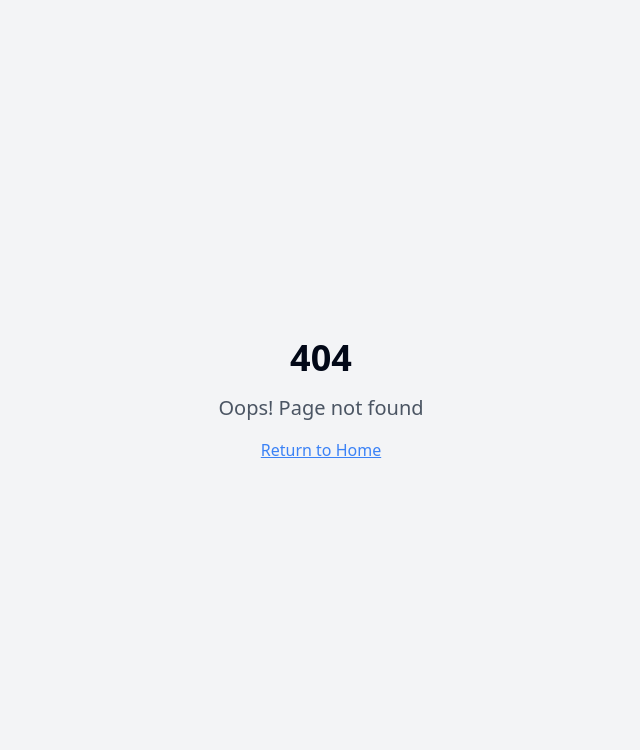
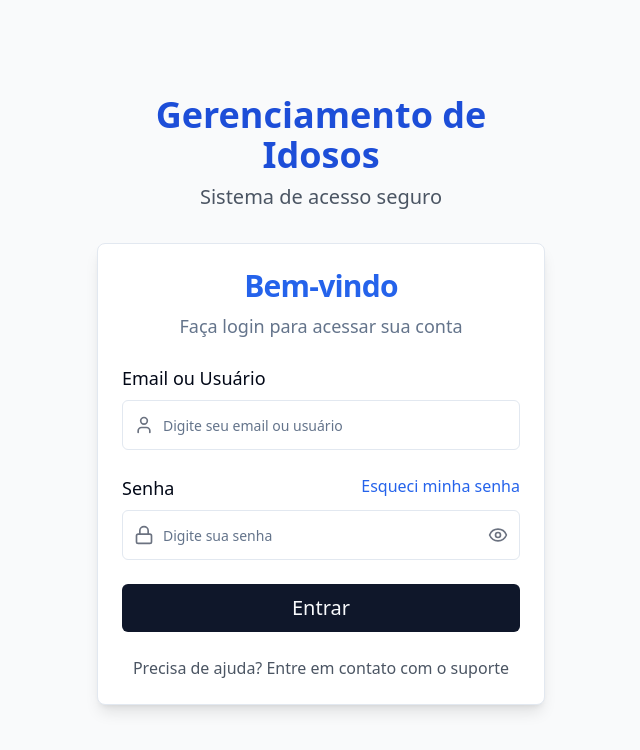
Before and after one commit to IgorCerqueira/gentle-login-seniors-app, a React (Vite) app: page /login in a window 1280 px wide. Before the commit this address had no page. Shown: the top 750 px of the page, without its empty margins (319-959 px from the left). Built offline with nearby package versions, Linux system fonts and the light colour scheme.

Commit message:
Add login screen
Implement a login screen for the elderly management application.

```diff
--- a/src/App.tsx
+++ b/src/App.tsx
@@ -4,6 +4,7 @@ import { TooltipProvider } from "@/components/ui/tooltip";
 import { QueryClient, QueryClientProvider } from "@tanstack/react-query";
 import { BrowserRouter, Routes, Route } from "react-router-dom";
 import Index from "./pages/Index";
+import Login from "./pages/Login";
 import NotFound from "./pages/NotFound";
 
 const queryClient = new QueryClient();
@@ -16,6 +17,7 @@ const App = () => (
       <BrowserRouter>
         <Routes>
           <Route path="/" element={<Index />} />
+          <Route path="/login" element={<Login />} />
           {/* ADD ALL CUSTOM ROUTES ABOVE THE CATCH-ALL "*" ROUTE */}
           <Route path="*" element={<NotFound />} />
         </Routes>
--- /dev/null
+++ b/src/components/LoginForm.tsx
@@ -0,0 +1,89 @@
+
+import { useState } from "react";
+import { Button } from "@/components/ui/button";
+import { Input } from "@/components/ui/input";
+import { Label } from "@/components/ui/label";
+import { Card, CardContent, CardDescription, CardFooter, CardHeader, CardTitle } from "@/components/ui/card";
+import { Eye, EyeOff, User, Lock } from "lucide-react";
+
+export function LoginForm() {
+  const [showPassword, setShowPassword] = useState(false);
+  const [email, setEmail] = useState("");
+  const [password, setPassword] = useState("");
+
+  const handleLogin = (e: React.FormEvent) => {
+    e.preventDefault();
+    // Aqui você implementaria a lógica de autenticação
+    console.log("Login tentado com:", email);
+  };
+
+  return (
+    <Card className="w-full max-w-md shadow-lg">
+      <CardHeader className="space-y-2">
+        <CardTitle className="text-3xl font-bold text-center text-blue-600">Bem-vindo</CardTitle>
+        <CardDescription className="text-lg text-center">
+          Faça login para acessar sua conta
+        </CardDescription>
+      </CardHeader>
+      <CardContent>
+        <form onSubmit={handleLogin} className="space-y-6">
+          <div className="space-y-2">
+            <Label htmlFor="email" className="text-lg">
+              Email ou Usuário
+            </Label>
+            <div className="relative">
+              <User className="absolute left-3 top-1/2 -translate-y-1/2 text-gray-500" size={20} />
+              <Input
+                id="email"
+                type="text"
+                placeholder="Digite seu email ou usuário"
+                className="pl-10 py-6 text-lg"
+                value={email}
+                onChange={(e) => setEmail(e.target.value)}
+                required
+              />
+            </div>
+          </div>
+          <div className="space-y-2">
+            <div className="flex justify-between">
+              <Label htmlFor="password" className="text-lg">
+                Senha
+              </Label>
+              <a href="#" className="text-blue-600 hover:underline text-base">
+                Esqueci minha senha
+              </a>
+            </div>
+            <div className="relative">
+              <Lock className="absolute left-3 top-1/2 -translate-y-1/2 text-gray-500" size={20} />
+              <Input
+                id="password"
+                type={showPassword ? "text" : "password"}
+                placeholder="Digite sua senha"
+                className="pl-10 py-6 text-lg"
+                value={password}
+                onChange={(e) => setPassword(e.target.value)}
+                required
+              />
+              <button
+                type="button"
+                onClick={() => setShowPassword(!showPassword)}
+                className="absolute right-3 top-1/2 -translate-y-1/2 text-gray-500"
+                aria-label={showPassword ? "Esconder senha" : "Mostrar senha"}
+              >
+                {showPassword ? <EyeOff size={20} /> : <Eye size={20} />}
+              </button>
+            </div>
+          </div>
+          <Button type="submit" className="w-full py-6 text-xl font-medium">
+            Entrar
+          </Button>
+        </form>
+      </CardContent>
+      <CardFooter className="flex justify-center">
+        <p className="text-base text-gray-600">
+          Precisa de ajuda? Entre em contato com o suporte
+        </p>
+      </CardFooter>
+    </Card>
+  );
+}
--- a/src/pages/Index.tsx
+++ b/src/pages/Index.tsx
@@ -1,11 +1,19 @@
-// Update this page (the content is just a fallback if you fail to update the page)
+import { useEffect } from "react";
+import { useNavigate } from "react-router-dom";
 
 const Index = () => {
+  const navigate = useNavigate();
+
+  useEffect(() => {
+    // Redireciona para a página de login ao acessar a raiz
+    navigate("/login");
+  }, [navigate]);
+
   return (
     <div className="min-h-screen flex items-center justify-center bg-gray-100">
       <div className="text-center">
-        <h1 className="text-4xl font-bold mb-4">Welcome to Your Blank App</h1>
-        <p className="text-xl text-gray-600">Start building your amazing project here!</p>
+        <h1 className="text-4xl font-bold mb-4">Redirecionando...</h1>
+        <p className="text-xl text-gray-600">Por favor, aguarde.</p>
       </div>
     </div>
   );
--- /dev/null
+++ b/src/pages/Login.tsx
@@ -0,0 +1,20 @@
+
+import { LoginForm } from "@/components/LoginForm";
+
+const Login = () => {
+  return (
+    <div className="min-h-screen flex flex-col items-center justify-center bg-gray-50 px-4">
+      <div className="w-full max-w-md mb-8">
+        <h1 className="text-4xl font-bold text-center text-blue-700 mb-2">
+          Gerenciamento de Idosos
+        </h1>
+        <p className="text-xl text-center text-gray-600">
+          Sistema de acesso seguro
+        </p>
+      </div>
+      <LoginForm />
+    </div>
+  );
+};
+
+export default Login;
```
